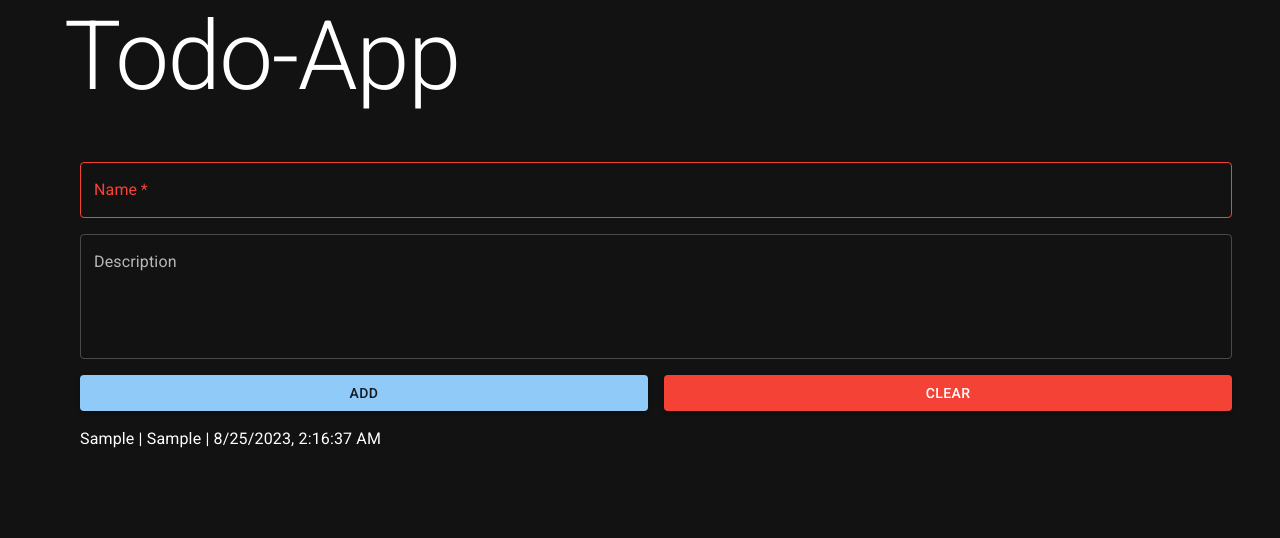
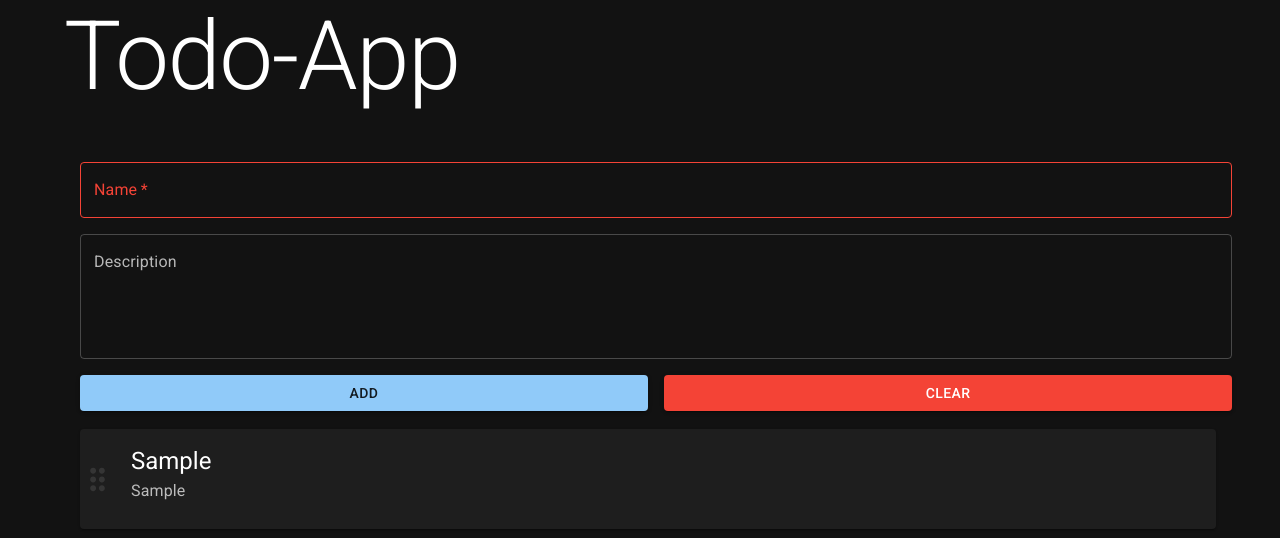
Before and after one commit to Jeffrey-Roberts/Todo-App, a React (Vite) app: page /#/ in a window 1280 px wide. Both pictures are taken after typing "Sample", "Sample" into the empty fields and a click on the button "ADD". Shown: the top 538 px of the page. Built offline with nearby package versions, Linux system fonts and the light colour scheme.

Commit message:
added ItemCard

```diff
--- /dev/null
+++ b/src/components/ItemCard.tsx
@@ -0,0 +1,35 @@
+import { FC } from 'react';
+import { Box, Card, CardContent, Typography } from '@mui/material';
+import { DragIndicator } from '@mui/icons-material';
+import TodoItem from './TodoItem';
+
+export type ItemCardProps = {
+  Item: TodoItem;
+};
+const ItemCard: FC<ItemCardProps> = ({ Item }) => {
+  return (
+    <Card sx={{ display: 'flex', marginY: '2px' }}>
+      <Box sx={{ display: 'flex', flexDirection: 'row' }}>
+        <DragIndicator
+          fontSize="large"
+          sx={{ margin: 'auto', opacity: '10%' }}
+        />
+        <CardContent sx={{ flex: '1 0 auto' }}>
+          <Typography component="div" variant="h5">
+            {Item.name}
+          </Typography>
+          <Typography
+            variant="subtitle1"
+            color="text.secondary"
+            component="div"
+            sx={{ whiteSpace: 'pre-wrap' }}
+          >
+            {Item.description}
+          </Typography>
+        </CardContent>
+      </Box>
+    </Card>
+  );
+};
+
+export default ItemCard;
--- a/src/components/TodoList.tsx
+++ b/src/components/TodoList.tsx
@@ -1,6 +1,7 @@
 import { FC } from 'react';
 import { Box } from '@mui/material';
 import TodoItem from './TodoItem';
+import ItemCard from './ItemCard';
 
 export type TodoListProps = {
   todoItemList: TodoItem[];
@@ -10,12 +11,15 @@ const TodoList: FC<TodoListProps> = ({ todoItemList }) => {
   return (
     <Box
       aria-label="todo list"
-      sx={{ paddingLeft: '16px', paddingTop: '16px' }}
+      sx={{
+        display: 'flex',
+        flexDirection: 'column',
+        paddingLeft: '16px',
+        paddingTop: '16px',
+      }}
     >
       {todoItemList.map((item) => (
-        <div key={item.timestamp.toString()}>{`${item.name} | ${
-          item.description
-        } | ${item.timestamp.toLocaleString()}`}</div>
+        <ItemCard key={item.timestamp.toString()} Item={item} />
       ))}
     </Box>
   );
```
Also changed, not shown: 1 other file (tests, documents, lock files or other folders).
